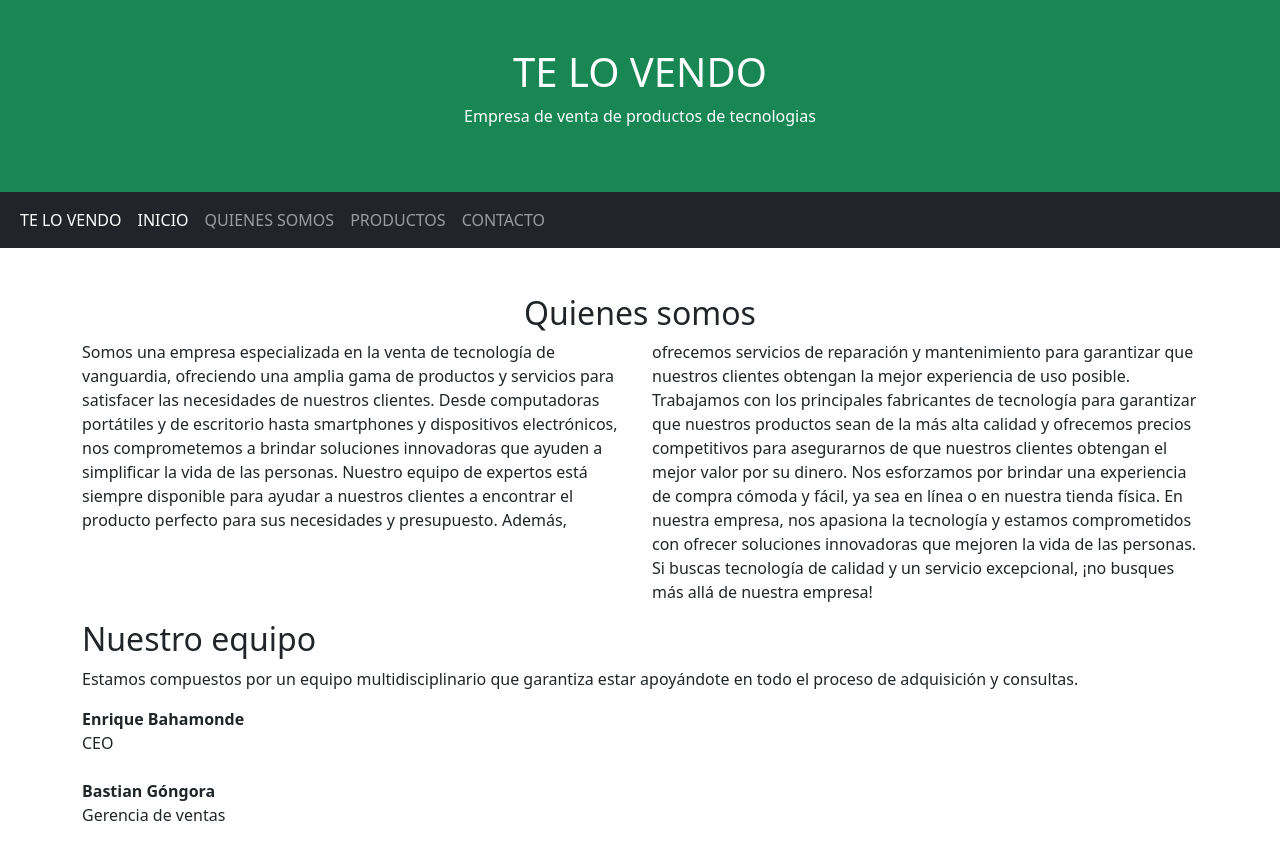
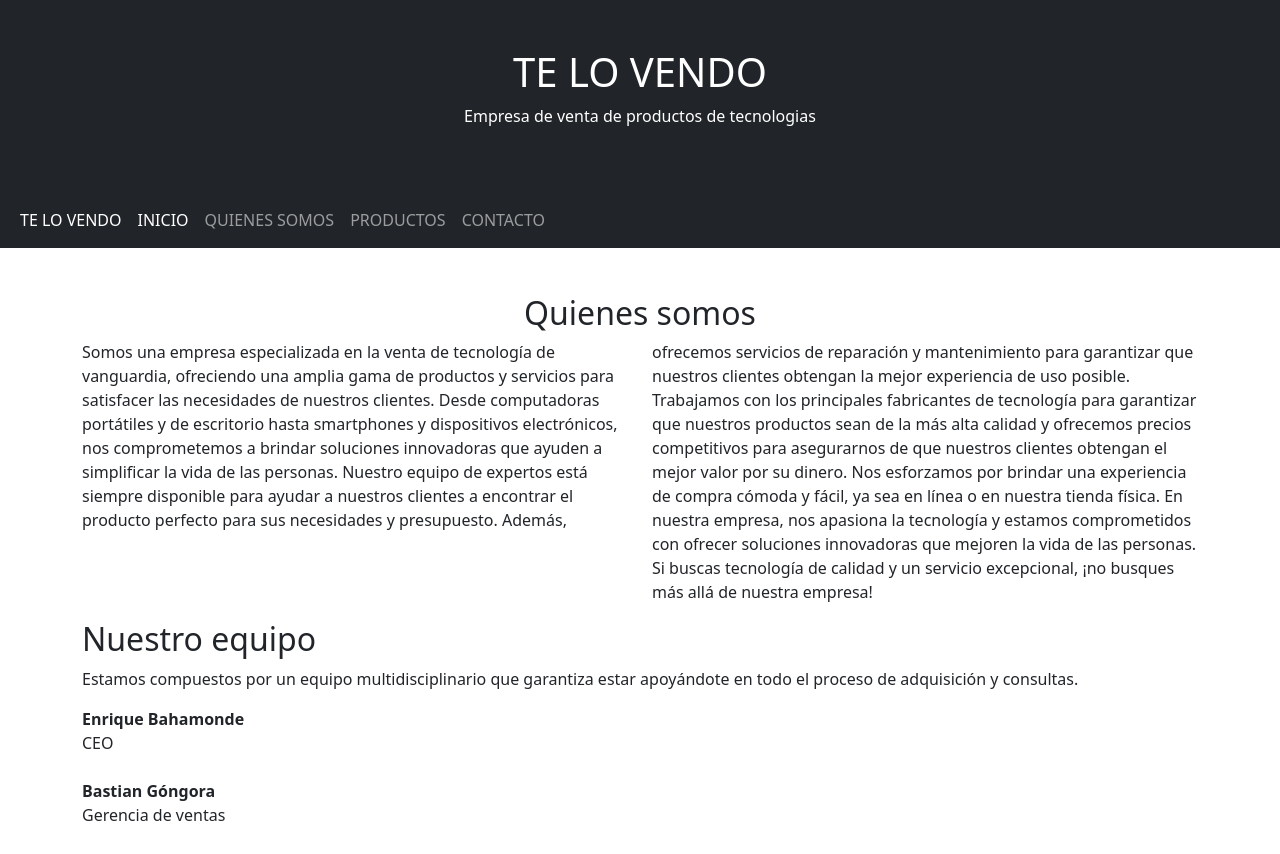
Before and after one commit to TaichiX8/negocio-v2, a plain HTML site: page quienes-somos.html in a window 1280 px wide. Shown: the top 854 px of the page. Drawn offline with nearby package versions, Linux system fonts and the light colour scheme.

Commit message:
Cambio de fondo en quienes somos

```diff
--- a/quienes-somos.html
+++ b/quienes-somos.html
@@ -8,7 +8,7 @@
     <script src="https://cdn.jsdelivr.net/npm/bootstrap@5.2.3/dist/js/bootstrap.bundle.min.js"></script>
     </head>
   <body>
-    <div class="p-5 bg-success text-white text-center">
+    <div class="p-5 bg-dark text-white text-center">
       <h1>TE LO VENDO</h1>
       <p>Empresa de venta de productos de tecnologias</p>
     </div>
```
